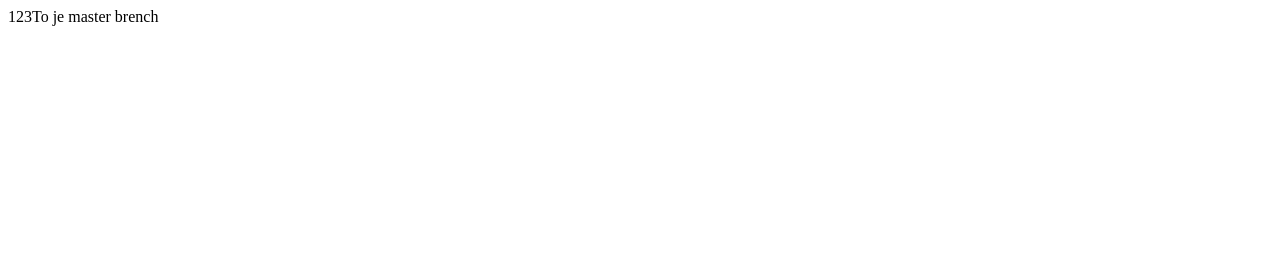
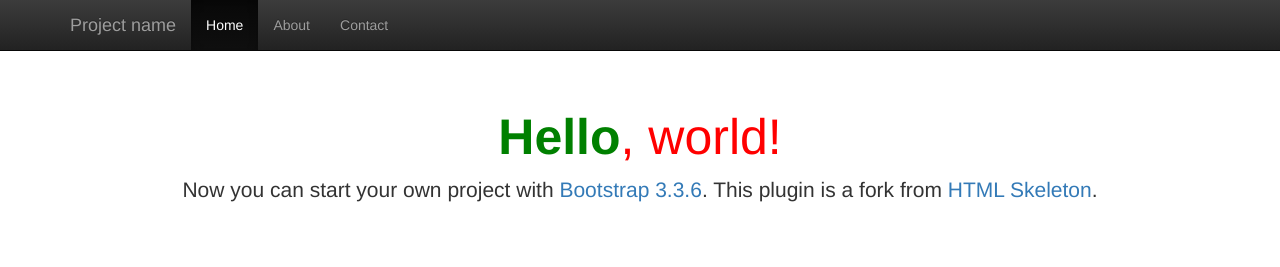
Before and after one commit to simonkaucic/git-project, a plain HTML site: page index.html in a window 1280 px wide. Drawn offline with nearby package versions, Linux system fonts and the light colour scheme.

Commit message:
Delo na LESSu

```diff
--- a/index.html
+++ b/index.html
@@ -1 +1,54 @@
-123To je master brench
+<!DOCTYPE html>
+<html lang="">
+<head>
+    <meta charset="UTF-8">
+    <meta name="viewport" content="width=device-width, initial-scale=1.0">
+    <meta name="description" content="">
+    <meta name="author" content="">
+    <title>Starter Template for Bootstrap 3.3.6</title>
+    <link rel="shortcut icon" href="">
+    <link rel="stylesheet" href="https://maxcdn.bootstrapcdn.com/bootstrap/3.3.6/css/bootstrap.min.css">
+    <link rel="stylesheet" href="https://maxcdn.bootstrapcdn.com/bootstrap/3.3.6/css/bootstrap-theme.min.css">
+    <link rel="stylesheet" href="style.css">
+    <style>body{padding-top:50px;}.starter-template{padding:40px 15px;text-align:center;}</style>
+
+    <!--[if IE]>
+        <script src="https://cdnjs.cloudflare.com/ajax/libs/html5shiv/3.7.3/html5shiv.min.js"></script>
+        <script src="https://cdnjs.cloudflare.com/ajax/libs/respond.js/1.4.2/respond.min.js"></script>
+    <![endif]-->
+</head>
+
+<body>
+    <nav class="navbar navbar-inverse navbar-fixed-top" role="navigation">
+        <div class="container">
+            <div class="navbar-header">
+                <button type="button" class="navbar-toggle" data-toggle="collapse" data-target=".navbar-collapse">
+                    <span class="sr-only">Toggle navigation</span>
+                    <span class="icon-bar"></span>
+                    <span class="icon-bar"></span>
+                    <span class="icon-bar"></span>
+                </button>
+                <a class="navbar-brand" href="#">Project name</a>
+            </div>
+
+            <div class="collapse navbar-collapse">
+                <ul class="nav navbar-nav">
+                    <li class="active"><a href="#">Home</a></li>
+                    <li><a href="#about">About</a></li>
+                    <li><a href="#contact">Contact</a></li>
+                </ul>
+            </div><!--.nav-collapse -->
+        </div>
+    </nav>
+
+    <div class="container">
+        <div class="starter-template">
+            <h1><strong>Hello</strong>, world!</h1>
+            <p class="lead">Now you can start your own project with <a target="_blank" href="http://getbootstrap.com/">Bootstrap 3.3.6</a>. This plugin is a fork from <a href="https://github.com/le717/brackets-html-skeleton#readme">HTML Skeleton</a>.</p>
+        </div>
+    </div>
+
+    <script src="https://ajax.googleapis.com/ajax/libs/jquery/1.11.3/jquery.min.js"></script>
+    <script src="https://maxcdn.bootstrapcdn.com/bootstrap/3.3.6/js/bootstrap.min.js"></script>
+</body>
+</html>
--- /dev/null
+++ b/style.less
@@ -0,0 +1,10 @@
+.starter-template {
+    h1 {
+        font-size: 50px;
+        color: red;
+
+        > strong {
+            color:green;
+        }
+    }
+}
```
Also changed, not shown: style.css (added).
